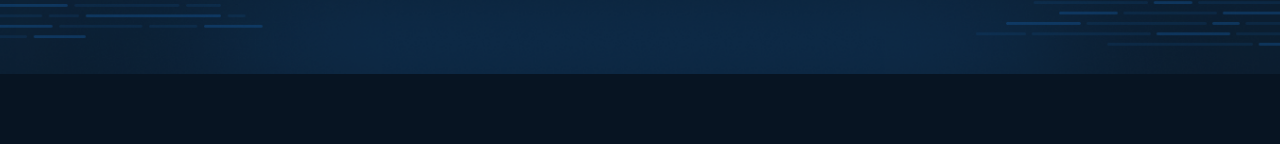
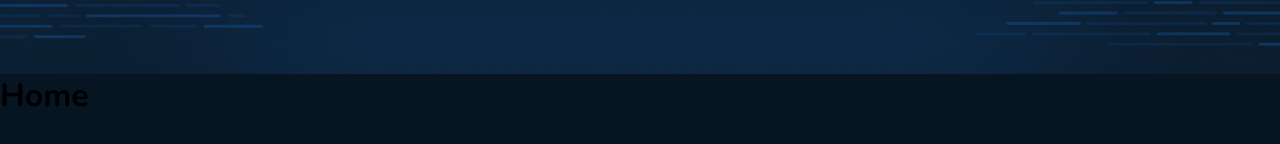
Before and after one commit to gabrielCesarino/github-blog, a React (Vite) app: page / in a window 1280 px wide. Shown: the part 206-350 px from the top of the page. Built offline with nearby package versions, Linux system fonts and the light colour scheme.

Commit message:
add: home page route

```diff
--- a/src/Router.tsx
+++ b/src/Router.tsx
@@ -1,11 +1,13 @@
 import { Route } from 'react-router';
 import { Routes } from 'react-router-dom';
 import { DefaultLayout } from './layouts/DefaultLayout';
+import { Home } from './pages/Home';
 
 export function Router() {
 	return (
 		<Routes>
 			<Route path='/' element={<DefaultLayout />}>
+				<Route index element={<Home />}/>
 			</Route>
 		</Routes>
 	);
--- /dev/null
+++ b/src/pages/Home/index.tsx
@@ -0,0 +1,9 @@
+import { Container } from './styles';
+
+export function Home() {
+	return (
+		<Container>
+			<h1>Home</h1>
+		</Container>
+	);
+}
--- /dev/null
+++ b/src/pages/Home/styles.ts
@@ -0,0 +1,5 @@
+import styled from 'styled-components';
+
+export const Container = styled.div`
+
+`;
```
